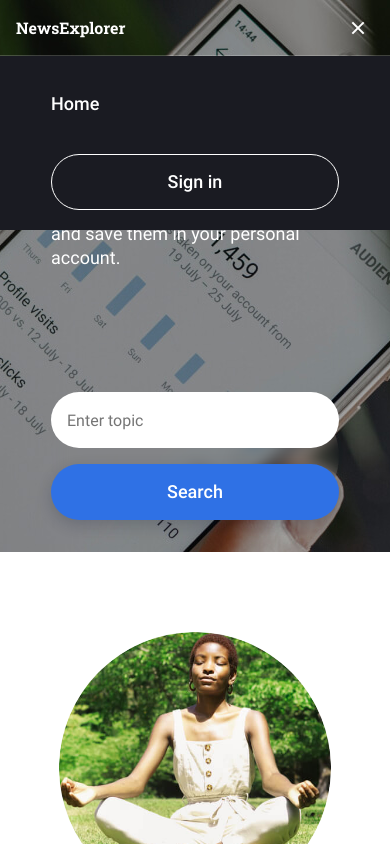
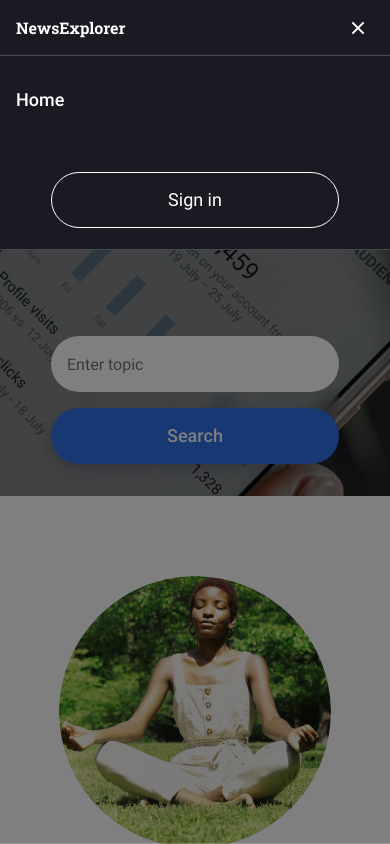
Before and after one commit to Valerie-Volfman/news-explorer-frontend, a React (Create React App) app: page / in a window 390 px wide. Both pictures are taken after a click on the button 362 px from the left and 28 px from the top of the page. Shown: the top 844 px of the page. Built offline with nearby package versions, Linux system fonts and the light colour scheme.

Commit message:
fix: navigation css

```diff
--- a/src/components/App/App.js
+++ b/src/components/App/App.js
@@ -8,7 +8,6 @@ import Footer from "../Footer/Footer";
 import PopupInput from "../PopupInput/PopupInput";
 import InfoPopup from "../InfoPopup/InfoPopup";
 import Navigation from "../Navigation/Navigation";
-import MobilePopup from "../MobilePopup/MobilePopup";
 import api from "../../utils/NewsApi";
 import {
   checkToken,
@@ -25,7 +24,6 @@ function App() {
   const [isSignInPopupOpen, setIsSignInPopupOpen] = React.useState(false);
   const [isSignUpPopupOpen, setIsSignUpPopupOpen] = React.useState(false);
   const [isInfoOpen, setIsInfoOpen] = React.useState(false);
-  const [isMobilePopupOpen, setIsMobilePopupOpen] = React.useState(false);
   const [loggedIn, setLoggedIn] = React.useState(false);
   const [isSucceed, setIsSucceed] = React.useState(false);
   const [articles, setArticles] = React.useState([]);
@@ -112,20 +110,13 @@ function App() {
   }
 
   function closeAllPopups() {
-    setIsMobilePopupOpen(false);
     setIsSignInPopupOpen(false);
     setIsSignUpPopupOpen(false);
     setIsInfoOpen(false);
   }
 
-  function handleMobilePopupClickOpen() {
-    closeAllPopups();
-    setIsMobilePopupOpen(true);
-  }
-
   function handleMobilePopupClickClose() {
     closeAllPopups();
-    setIsMobilePopupOpen(false);
   }
 
   function openRegisterPopup() {
@@ -218,7 +209,6 @@ function App() {
           handleLoggedUserClick={handleLoggedOut}
           handleNotLoggedUserClick={openLoginPopup}
           onMobilePopupClickClose={handleMobilePopupClickClose}
-          onMobilePopupClickOpen={handleMobilePopupClickOpen}
         />
         <Routes>
           <Route
@@ -308,12 +298,6 @@ function App() {
           />
         </PopupWithForm>
       <InfoPopup isOpen={isInfoOpen} onClose={closeAllPopups} handleNotLoggedUserClick={openLoginPopup}/>
-        <MobilePopup
-          name="mobile"
-          onSignInPopupClick={handleFormClick}
-          isOpenMobile={isMobilePopupOpen}
-          onClose={closeAllPopups}
-        />
         <Footer />
       </CurrentUserContext.Provider>
     </div>
--- a/src/components/MobilePopup/MobilePopup.css
+++ /dev/null
@@ -1,77 +0,0 @@
-@media (max-width: 768px) {
-  .mobile {
-    display: flex;
-    align-items: center;
-    justify-content: center;
-    margin: 0 auto;
-    left: 0;
-    top: 56px;
-    right: 0;
-    bottom: 0;
-    box-shadow: 0px 0px 25px rgba(0, 0, 0, 0.15);
-    border-radius: 16px;
-    background: rgba(0, 0, 0, 0.5);
-    margin: 0 auto;
-    max-width: 768px;
-    min-width: 100vw;
-    height: 100%;
-    position: fixed;
-    visibility: hidden;
-    overflow: hidden;
-    opacity: 0;
-    pointer-events: none;
-    transition: visibility 0ms 400ms, opacity 400ms;
-  }
-
-  .mobile__is-opened {
-    visibility: initial;
-    pointer-events: all;
-    opacity: 1;
-    transition: visibility 0ms, opacity 400ms;
-  }
-
-  .mobile__bg {
-    background-color: #1a1b22;
-    max-width: 768px;
-    width: 100vw;
-    min-width: 320px;
-    height: 174px;
-    margin: 56px auto 0 auto;
-    display: flex;
-    position: fixed;
-    top: 0;
-    flex-direction: column;
-    align-items: center;
-    justify-content: center;
-  }
-
-  .mobile__menu-link {
-    min-width: 288px;
-    text-decoration: none;
-    color: #ffffff;
-    font-family: "Roboto", sans-serif;
-    font-size: 18px;
-    line-height: 56px;
-    font-weight: 500;
-    text-align: left;
-  }
-  .mobile__menu-button {
-    box-sizing: border-box;
-    min-width: 288px;
-    height: 56px;
-    margin: 22px auto 0 auto;
-    display: flex;
-    justify-content: center;
-    align-items: center;
-    text-decoration: none;
-    border: 1px solid;
-    border-radius: 100px;
-    cursor: pointer;
-    background-color: transparent;
-    color: #ffffff;
-    font-family: "Roboto", sans-serif;
-    font-size: 18px;
-    line-height: 24px;
-    font-weight: 500;
-  }
-}
--- a/src/components/Navigation/Navigation.css
+++ b/src/components/Navigation/Navigation.css
@@ -32,7 +32,14 @@
   flex-direction: row;
   align-items: center;
   width: 100%;
+  height: 80px;
   justify-content: space-between;
+  background: rgba(196, 196, 196, 0.01);
+  box-shadow: inset 0px -1px 0px rgba(255, 255, 255, 0.2);
+}
+
+.menu__bg_theme_light {
+  box-shadow: inset 0px -1px 0px rgba(8, 29, 45, 0.3);
 }
 
 .menu__navigation {
@@ -197,6 +204,7 @@
   .menu__bg {
     display: flex;
     width: 100%;
+    height: 66px;
     justify-content: space-between;
   }
   .menu__navigation {
@@ -226,52 +234,115 @@
 
 @media (max-width: 637px) {
   .menu {
+    position: fixed;
+    align-items: flex-start;
+    justify-content: center;
+    background: rgba(0, 0, 0, 0.5);
     justify-content: space-between;
     min-width: 100vw;
-    height: 56px;
+    height: 100vh;
     margin: 0 auto;
     padding: 0;
-    bottom: 0;
-    left: 0;
-    right: 0;
-    top: 0;
+    z-index: 99999;
+    visibility: visible;
+    overflow: visible;
+    opacity: 1;
+    pointer-events: visible;
   }
+
+  .menu_state_hidden {
+    position: relative;
+    background-color: none;
+  }
+
   .menu_theme_light {
     max-width: 100vw;
     min-width: 320px;
   }
 
+  .menu-mb_theme_light {
+    color: #fff;
+  }
+
   .menu__navigation {
-    position: absolute;
+    display: flex;
+    flex-direction: column;
+    width: 100vw;
+    left: 0;
+    right: 0;
+    top: 0;
+    bottom: 0;
+    margin: 56px auto 0 auto;
+    padding-top: 16px;
+    padding-bottom: 22px;
+    visibility: visible;
+    overflow: visible;
+    opacity: 1;
+    pointer-events: visible;
+    box-shadow: 0px -1px 0px rgba(255, 255, 255, 0.2);
+  }
+
+  .menu__navigation_state_hidden {
+    visibility: hidden;
+    overflow: hidden;
+    opacity: 0;
+    pointer-events: hidden;
+  }
+
+  .menu__bg {
+    top: 0;
+    height: fit-content;
+    background-color: rgba(26, 27, 34, 1);
+    min-width: 100vw;
+    overflow: visible;
+  }
+
+  .menu__bg_hidden {
+    overflow: hidden;
+    height: 56px;
+    background: rgba(196, 196, 196, 0.01);
   }
 
   .menu__logo {
-    margin: 16px 0 16px 16px;
+    position: absolute;
+    top: 16px;
+    left: 16px;
+    margin: 0;
     max-width: 117px;
     font-size: 16px;
   }
 
   .menu__main-button {
+    margin: 22px auto 0 auto;
+    width: 288px;
+    height: 56px;
+    top: 0;
+    left: 0;
+    right: 0;
+  }
+
+  .menu__button {
+    text-decoration: none;
+    width: 288px;
+    height: 56px;
+    text-align: left;
+    margin: 16px auto 6px 16px;
+    visibility: visible;
+    overflow: visible;
+    opacity: 1;
+    pointer-events: visible;
+  }
+
+  .menu__button_state_hidden {
     visibility: hidden;
     overflow: hidden;
     opacity: 0;
-    position: absolute;
-    pointer-events: none;
-    height: 0px;
-    width: 0px;
+    pointer-events: hidden;
   }
-  .menu__button {
-    visibility: hidden;
-    overflow: hidden;
-    opacity: 0;
-    position: absolute;
-    pointer-events: none;
-    text-decoration: none;
-    width: 0px;
-    height: 0px;
-    margin: 16px auto 6px 16px;
-  }
+
   .menu__burger-button {
+    top: 0;
+    margin-top: 16px;
     visibility: visible;
     overflow: visible;
     opacity: 1;
@@ -280,10 +351,7 @@
   .menu__burger-button-line_black {
     background-color: #1a1b22;
   }
-  .menu__button_state_active {
-    visibility: hidden;
-    overflow: hidden;
-    opacity: 0;
-    pointer-events: none;
+  .menu__burger-button_active {
+    background-color: #fff;
   }
 }
--- a/src/components/Navigation/Navigation.js
+++ b/src/components/Navigation/Navigation.js
@@ -10,7 +10,6 @@ import exitIconWhite from "../../images/logout.svg";
 import CurrentUserContext from "../../contexts/CurrentUserContext";
 
 function Navigation({
-  onMobilePopupClickOpen,
   onClose,
   loggedIn,
   handleLoggedUserClick,
@@ -23,20 +22,19 @@ function Navigation({
 
   function handleMobilePopup() {
     if (isActive) {
+      console.log(isActive)
       onClose();
-    } else {
-      onMobilePopupClickOpen();
     }
   }
   return (
     <div
-      className={`menu menu_theme_light ${
-        savedNewsPageLocation && "menu__theme_dark"
+      className={`${!isActive ? "menu_state_hidden" : "menu menu_theme_light"} ${
+        savedNewsPageLocation && isActive ? "menu-mb_theme_light" : ""
       }`}
     >
-      <div className="menu__bg">
+      <div className={`menu__bg ${savedNewsPageLocation ? "menu__bg_theme_light" : ""} ${!isActive ? "menu__bg_hidden" : ""}`}>
         <Link to="/" className="menu__logo">NewsExplorer</Link>
-        <nav className="menu__navigation">
+        <nav className={`menu__navigation ${!isActive ? "menu__navigation_state_hidden" : ""}`}>
           <Link
             className={`menu__button menu__button_state_active ${
               savedNewsPageLocation
@@ -71,7 +69,7 @@ function Navigation({
               <p>{currentUser.name}</p>
               <img
                 className="menu__icon-exit"
-                src={savedNewsPageLocation ? exitIcon : exitIconWhite}
+                src={savedNewsPageLocation ? exitIcon : exitIconWhite || `${isActive && exitIconWhite}` }
                 alt="logout"
               />
             </button>
--- a/src/components/SearchForm/SearchForm.css
+++ b/src/components/SearchForm/SearchForm.css
@@ -27,6 +27,7 @@
   color: #b6bcbf;
   outline: none;
   caret-color: #2f71e5;
+  z-index: 0;
 }
 
 .search-form__input:focus {
```
